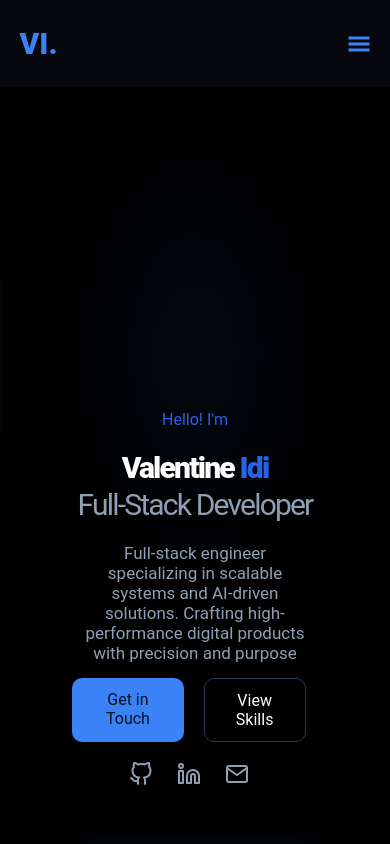
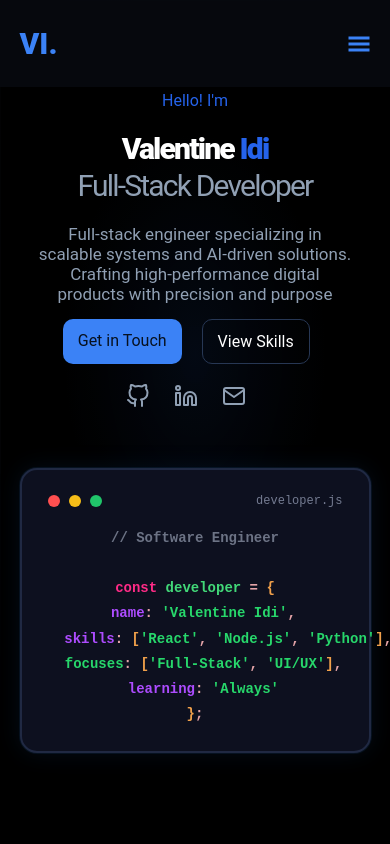
Before and after one commit to valentine-idi/portfolio, a React app: page / in a window 390 px wide. Shown: the top 844 px of the page. Built offline with nearby package versions, Linux system fonts and the light colour scheme; the HTML template or start-up script is replaced by a standard one.

Commit message:
fixed home not centered in mobile devices

```diff
--- a/src/components/getInTouch/GetInTouch.module.scss
+++ b/src/components/getInTouch/GetInTouch.module.scss
@@ -128,10 +128,16 @@
           left: 0px;
           bottom: 0;
 
-          &:last-child {
-            left: 50%;
-            transform: translateX(-50%);
-          }
+          // &:last-child {
+          //   left: 50%;
+          //   transform: translateX(-50%);
+          // }
+        }
+
+        .buttonMessage {
+          @extend .floatMessage;
+          left: 50%;
+          transform: translateX(-50%);
         }
 
         .buttonLoading {
@@ -239,3 +245,17 @@
     }
   }
 }
+
+@media (max-width: 407px) {
+  .container {
+    .flexWrapper {
+      .right {
+        .inputGroup {
+          .floatMessage {
+            font-size: 10px;
+          }
+        }
+      }
+    }
+  }
+}
--- a/src/components/getInTouch/GetInTouch.tsx
+++ b/src/components/getInTouch/GetInTouch.tsx
@@ -165,7 +165,7 @@ const GetInTouch = () => {
               </button>
               {message && (
                 <p
-                  className={`${styles.floatMessage} ${message.type === "error" ? styles.error : styles.success}`}
+                  className={`${styles.buttonMessage} ${message.type === "error" ? styles.error : styles.success}`}
                 >
                   {message.message}
                 </p>
--- a/src/components/home/Home.module.scss
+++ b/src/components/home/Home.module.scss
@@ -114,21 +114,28 @@
   }
 }
 
-// @media (max-width: 1623px) {
-//   .container {
-//     // padding: 540px 0;
-//   }
-// }
-
 @media (max-width: 940px) {
   .container {
-    display: block;
-    padding: 410px 0;
+    // display: block;
+    // padding: 156px 0;
+    // min-height: auto;
+    display: grid;
+    grid-template-columns: minmax(0, 1fr);
+    justify-items: center;
+    align-content: center;
+
+    min-height: calc(100vh);
+    max-width: 1000px;
+    margin: 0 auto;
+    padding: 60px 0;
+    gap: 0px;
 
     .left,
     .right {
       text-align: center;
-      width: 70%;
+      width: 100%;
+      max-width: 600px;
+      min-width: 200px;
       margin: 0 auto;
     }
 
@@ -144,26 +151,11 @@
   }
 }
 
-// @media (max-width: 625px) {
-//   .container {
-//     // padding: 406px 0;
-//     .left,
-//     .right {
-//       width: 95%;
-//     }
-//   }
-// }
-
-// @media (max-width: 535px) {
-//   .container {
-//     // padding: 398px 0;
-//   }
-// }
-
 @media (max-width: 475px) {
   .container {
-    // padding: 354px 0;
+    padding: 40px 0;
     .left {
+      width: 100%;
       .socials {
         display: block;
 
@@ -176,5 +168,9 @@
         }
       }
     }
+
+    .right {
+      width: 100%;
+    }
   }
 }
--- a/src/components/navbar/NavBar.module.scss
+++ b/src/components/navbar/NavBar.module.scss
@@ -34,17 +34,22 @@
         .navItem {
           cursor: pointer;
           font-size: 16px;
-          § &:not(:last-child):hover {
+
+          &:not(:last-child):hover {
             color: $navbar-hover-colour;
-            transition: all 0.3s ease-in-out;
           }
 
           a {
             text-decoration: none;
             color: #fff;
+            transition: color 0.2s ease-in-out;
 
             &:visited {
               color: #fff;
+            }
+
+            &:hover {
+              color: $navbar-hover-colour;
             }
           }
         }
--- a/src/services/emailServices.ts
+++ b/src/services/emailServices.ts
@@ -10,7 +10,7 @@ export interface Inputs {
 const sendEmail = async (templateParams: Inputs) => {
   const serviceId = import.meta.env.VITE_EMAILJS_SERVICE_ID;
   const templateId = import.meta.env.VITE_EMAILJS_TEMPLATE_ID;
-  const publicId = import.meta.env.VITE_EMAILJS_PUBLIC_KEY;
+  const publicId = import.meta.env.VITE_EMAILJS_PUBLIC_KE;
 
   console.log("publicId", publicId);
 
```
